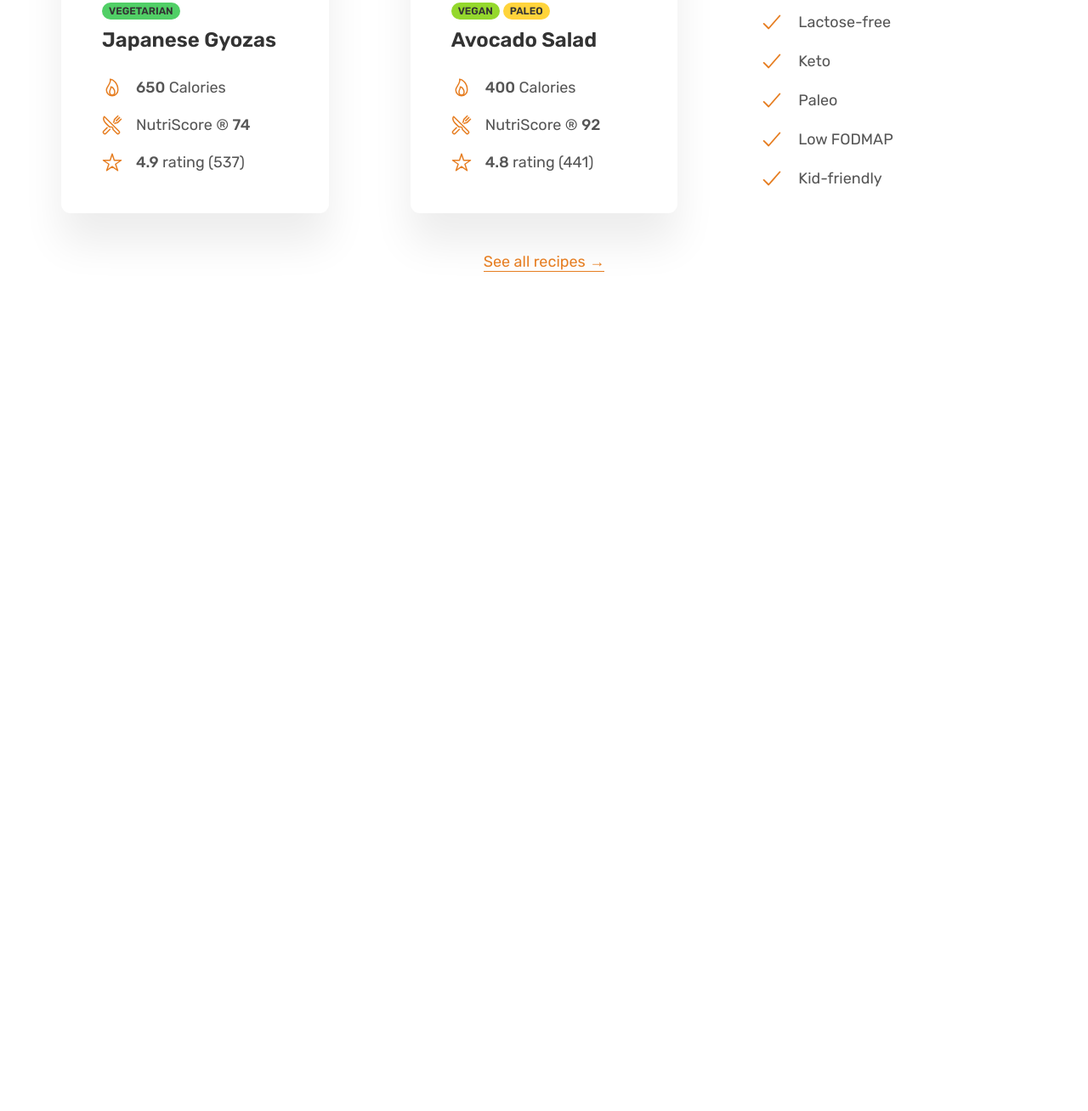
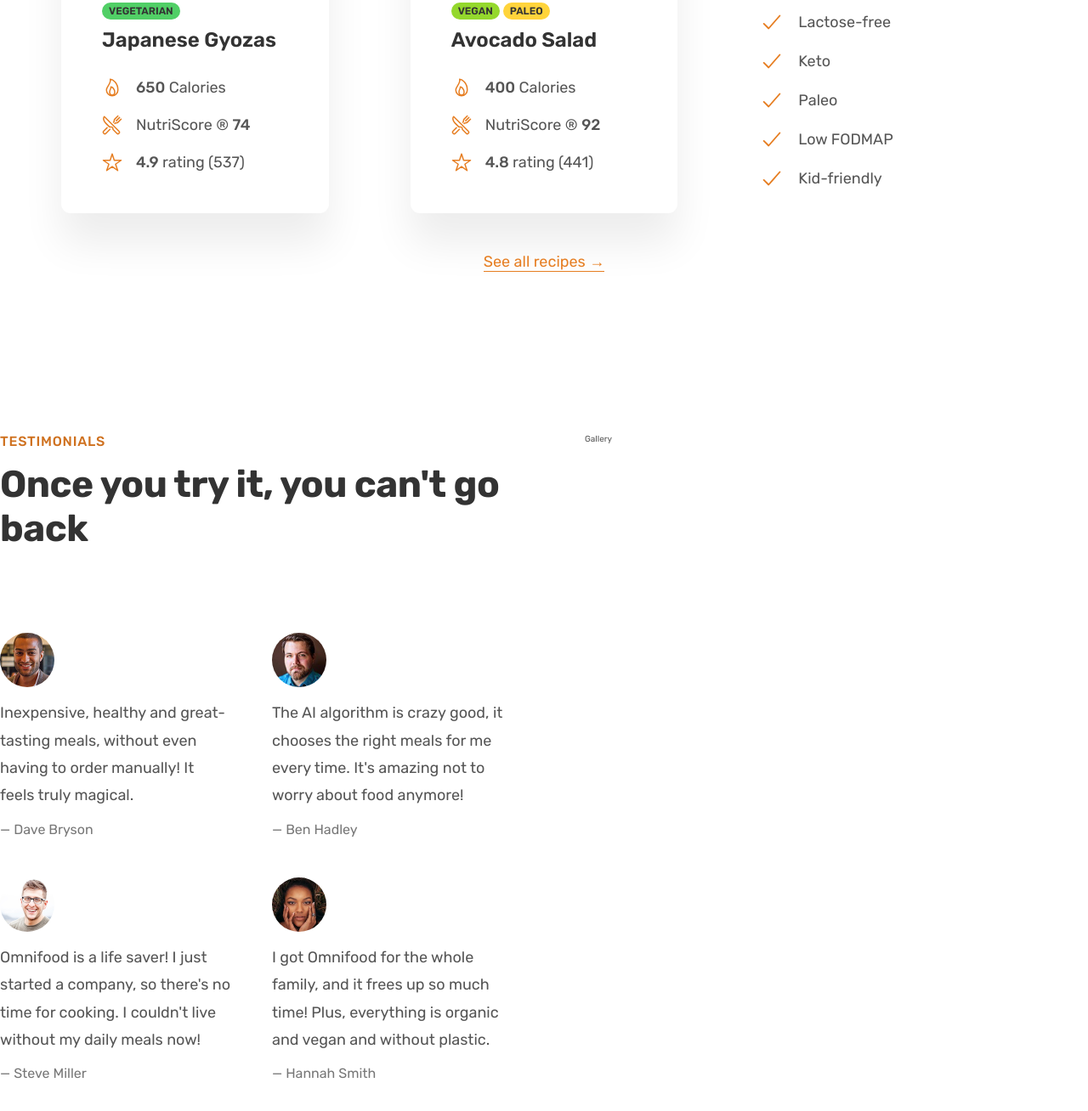
Before and after one commit to thahsinb/htmlcss-project, a plain HTML site: page index.html in a window 1280 px wide. Shown: the part 3089-4397 px from the top of the page at 85% size. Before the commit the page ends 3505 px from the top, so only its background shows below. Drawn offline with nearby package versions, Linux system fonts and the light colour scheme.

Commit message:
Testimonial section of customers

```diff
--- a/css/style.css
+++ b/css/style.css
@@ -316,3 +316,34 @@ bcoz we might use the link class again */
   height: 3rem;
   color: #e67e22;
 }
+
+/**************************/
+/* TESTIMONIALS SECTION */
+/**************************/
+
+.section-testimonials {
+  padding: 9.6rem 0;
+}
+
+.testimonials {
+  display: grid;
+  grid-template-columns: 1fr 1fr;
+  gap: 4.8rem;
+}
+
+.testimonial-img {
+  width: 6.4rem;
+  border-radius: 50%;
+  margin-bottom: 1.2rem;
+}
+
+.testimonial-text {
+  font-size: 1.8rem;
+  line-height: 1.8;
+  margin-bottom: 1.6rem;
+}
+
+.testimonial-name {
+  font-size: 1.6rem;
+  color: #777;
+}
--- a/index.html
+++ b/index.html
@@ -296,6 +296,72 @@
           <a href="#" class="link">See all recipes &rarr;</a>
         </div>
       </section>
+
+      <section class="section-testimonials grid grid--2--cols">
+        <div class="testimonial-container">
+          <span class="subheading">Testimonials</span>
+          <h2 class="heading-secondary">Once you try it, you can't go back</h2>
+
+          <div class="testimonials">
+            <figure class="testimonial">
+              <img
+                class="testimonial-img"
+                src="img/customers/dave.jpg"
+                alt="
+            Photo of customer Dave Bryson"
+              />
+              <blockquote class="testimonial-text">
+                Inexpensive, healthy and great-tasting meals, without even
+                having to order manually! It feels truly magical.
+              </blockquote>
+              <p class="testimonial-name">&mdash; Dave Bryson</p>
+            </figure>
+
+            <figure class="testimonial">
+              <img
+                class="testimonial-img"
+                src="img/customers/ben.jpg"
+                alt="
+            Photo of customer Ben Hadley"
+              />
+              <blockquote class="testimonial-text">
+                The AI algorithm is crazy good, it chooses the right meals for
+                me every time. It's amazing not to worry about food anymore!
+              </blockquote>
+              <p class="testimonial-name">&mdash; Ben Hadley</p>
+            </figure>
+
+            <figure class="testimonial">
+              <img
+                class="testimonial-img"
+                src="img/customers/steve.jpg"
+                alt="
+            Photo of customer Steve Miller"
+              />
+              <blockquote class="testimonial-text">
+                Omnifood is a life saver! I just started a company, so there's
+                no time for cooking. I couldn't live without my daily meals now!
+              </blockquote>
+              <p class="testimonial-name">&mdash; Steve Miller</p>
+            </figure>
+
+            <figure class="testimonial">
+              <img
+                class="testimonial-img"
+                src="img/customers/hannah.jpg"
+                alt="
+            Photo of customer Hannah Smith"
+              />
+              <blockquote class="testimonial-text">
+                I got Omnifood for the whole family, and it frees up so much
+                time! Plus, everything is organic and vegan and without plastic.
+              </blockquote>
+              <p class="testimonial-name">&mdash; Hannah Smith</p>
+            </figure>
+          </div>
+        </div>
+        <div class="gallery">Gallery</div>
+      </section>
     </main>
 
     <script
```
